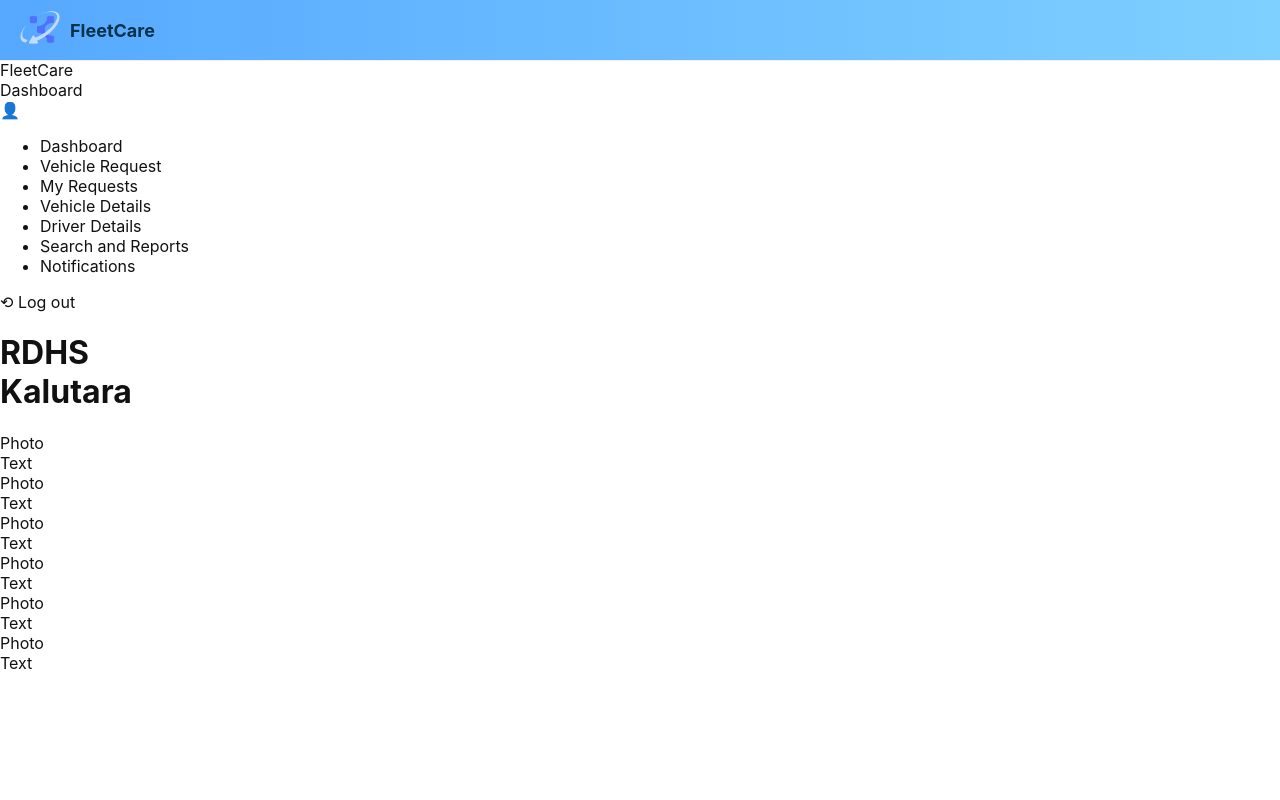
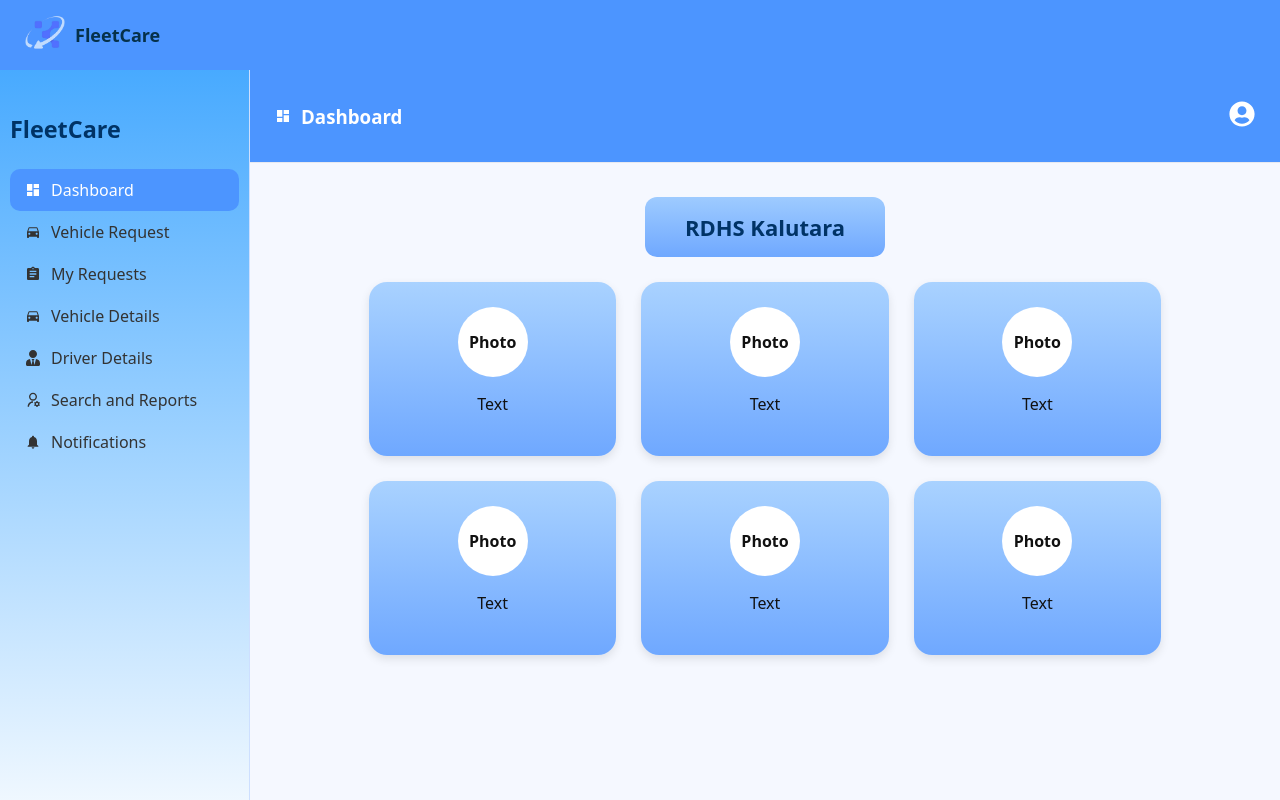
Before and after one commit to PBPerera/FleetCare, a React (Create React App) app: page /staff-dashboard in a window 1280 px wide. Built offline with nearby package versions, Linux system fonts and the light colour scheme.

Commit message:
StaffDashboard12

```diff
--- /dev/null
+++ b/src/pages/StaffDashboard.css
@@ -0,0 +1,208 @@
+html, body, #root {
+  margin: 0;
+  padding: 0;
+  height: 100%;
+  width: 100%;
+  overflow: hidden;
+  font-family: "Poppins", sans-serif;
+}
+
+.header-logo{
+  width:40px;
+  height:40px;
+  object-fit:contain;
+}
+
+.app-wrapper {
+  position: relative;
+  height: 100vh;
+  width: 100vw;
+}
+
+
+.app-container {
+  display: flex;
+  height: 100%;
+  width: 100%;
+  transition: 0.3s ease;
+}
+
+
+.blurred {
+  filter: blur(5px);
+  pointer-events: none;
+  user-select: none;
+}
+
+
+.sidebar {
+  width: 250px;
+  background: linear-gradient(#48aaff, #ffffff);
+  display: flex;
+  flex-direction: column;
+  justify-content: flex-start;
+  padding: 20px 10px;
+  box-sizing: border-box;
+  border-right: 1px solid #cddfff;
+  overflow-y: auto;
+  height: 100vh;
+}
+
+.logo-section {
+  display: flex;
+  align-items: center;
+  gap: 10px;
+  font-weight: bold;
+  font-size: 20px;
+  color: #003366;
+}
+
+.logo-icon {
+  color: #4c95ff;
+  font-size: 30px;
+}
+
+.menu {
+  list-style: none;
+  padding: 0;
+  margin-top: 0px;
+  flex: 1;
+}
+
+.menu li {
+  display: flex;
+  align-items: center;
+  gap: 10px;
+  color: #333;
+  padding: 10px 15px;
+  border-radius: 10px;
+  cursor: pointer;
+  transition: 0.3s;
+  font-weight: 500;
+}
+
+.menu li:hover,
+.menu li.active {
+  background: #4c95ff;
+  color: white;
+}
+
+.logout {
+  display: flex;
+  align-items: center;
+  gap: 10px;
+  color: black;
+  font-weight: 500;
+  cursor: pointer;
+  margin-top: auto;
+}
+
+
+.main-content {
+  flex: 1;
+  display: flex;
+  flex-direction: column;
+  background-color: #f5f8ff;
+  overflow: hidden;
+  position: relative;
+}
+
+
+.header {
+  background: #4c95ff;
+  color: white;
+  padding: 15px 25px;
+  display: flex;
+  align-items: center;
+  justify-content: space-between;
+  font-weight: 600;
+}
+
+.header-left {
+  display: flex;
+  align-items: center;
+  gap: 10px;
+}
+
+.fausercircle {
+  position: relative;
+  cursor: pointer;
+}
+
+.user-menu {
+  position: absolute;
+  top: 60px;
+  right: 30px;
+  background: #fff;
+  border: 1px solid #dcdcdc;
+  border-radius: 8px;
+  box-shadow: 0 4px 12px rgba(0,0,0,0.15);
+  width: 200px;
+  z-index: 999;
+}
+
+.user-menu .menu-item {
+  display: flex;
+  align-items: center;
+  gap: 10px;
+  padding: 12px 15px;
+  cursor: pointer;
+  color: #000;
+  font-weight: 500;
+}
+
+.user-menu .menu-item:hover {
+  background-color: #f2f2f2;
+}
+
+
+.dashboard-body {
+  flex: 1;
+  display: flex;
+  flex-direction: column;
+  align-items: center;
+  overflow: auto;
+  padding: 20px;
+}
+
+.title-box {
+  background: linear-gradient(180deg, #9ecbff, #6fa8ff);
+  color: #003366;
+  font-weight: 700;
+  font-size: 22px;
+  padding: 15px 40px;
+  border-radius: 12px;
+  margin-bottom: 25px;
+  margin-top: 15px;
+}
+
+.cards-container {
+  display: grid;
+  grid-template-columns: repeat(3, 1fr);
+  gap: 25px;
+  width: 80%;
+}
+
+.card {
+  background: linear-gradient(180deg, #a9d2ff, #6fa8ff);
+  border-radius: 18px;
+  padding: 25px;
+  text-align: center;
+  box-shadow: 0 4px 10px rgba(0,0,0,0.1);
+}
+
+.card-circle {
+  background-color: white;
+  width: 70px;
+  height: 70px;
+  border-radius: 50%;
+  display: flex;
+  align-items: center;
+  justify-content: center;
+  margin: 0 auto 10px;
+  font-weight: 600;
+}
+
+* {
+  font-family: system-ui, -apple-system, BlinkMacSystemFont, 'Segoe UI', Roboto, Oxygen, Ubuntu, Cantarell, 'Open Sans', 'Helvetica Neue', sans-serif;
+}
--- a/src/pages/StaffDashboard.jsx
+++ b/src/pages/StaffDashboard.jsx
@@ -1,46 +1,77 @@
-// StaffDashboard.jsx
-import React from "react";
+import React, { useState } from "react";
+import "./StaffDashboard.css";
+import { FaUserCircle, FaSignOutAlt, FaPhoneAlt } from "react-icons/fa";
+import { MdDashboard, MdPeople, MdDirectionsCar, MdSchedule, MdInfoOutline, MdReport, MdNotifications,MdAssignment } from "react-icons/md";
+import { FaUserTie, FaBell, FaTools, FaClipboardList } from "react-icons/fa";
+import { HiOutlineDocumentReport } from "react-icons/hi";
+import { RiUserSettingsLine } from "react-icons/ri";
+
 
 export default function StaffDashboard() {
+  const [isMenuOpen, setIsMenuOpen] = useState(false);
+
+  const handleUserClick = () => {
+    setIsMenuOpen(!isMenuOpen);
+  };
+
   return (
-    <div className="page-container staff-dashboard">
-      <header className="page-header small">
-        <div className="brand">FleetCare</div>
-        <div className="page-name">Dashboard</div>
-        <div className="avatar">👤</div>
-      </header>
+    <div className="app-wrapper">
+      <div className={`app-container ${isMenuOpen ? "blurred" : ""}`}>
+        {/* Sidebar */}
+        <aside className="sidebar">
+          <div className="logo-section">
 
-      <aside className="left-sidebar">
-        <nav className="sidebar-nav">
-          <ul>
-            <li className="active">Dashboard</li>
-            <li>Vehicle Request</li>
-            <li>My Requests</li>
-            <li>Vehicle Details</li>
-            <li>Driver Details</li>
-            <li>Search and Reports</li>
-            <li>Notifications</li>
+            <h3>FleetCare</h3>
+          </div>
+          <ul className="menu">
+            <li className="active"><MdDashboard /> Dashboard</li>
+            <li><MdDirectionsCar /> Vehicle Request</li>
+            <li><MdAssignment /> My Requests</li>
+            <li><MdDirectionsCar /> Vehicle Details</li>
+            <li><FaUserTie /> Driver Details</li>
+            <li><RiUserSettingsLine /> Search and Reports</li>
+            <li><MdNotifications /> Notifications</li>
+
           </ul>
-        </nav>
-        <div className="logout">⟲ Log out</div>
-      </aside>
+          <div className="logout">
+            <FaSignOutAlt /> Log out
+          </div>
+        </aside>
 
-      <main className="main-content">
-        <h1 className="page-title">
-          RDHS
-          <br />
-          <span>Kalutara</span>
-        </h1>
+        {/* Main Area */}
+        <main className="main-content">
+          <header className="header">
+            <div className="header-left">
+              <MdDashboard />
+              <h3>Dashboard</h3>
+            </div>
+            <div className="fausercircle" onClick={handleUserClick}>
+              <FaUserCircle size={26} />
+            </div>
+          </header>
 
-        <section className="cards-grid small-cards">
-          {Array.from({ length: 6 }).map((_, i) => (
-            <article className="info-card" key={i}>
-              <div className="photo">Photo</div>
-              <div className="text">Text</div>
-            </article>
-          ))}
-        </section>
-      </main>
+          <section className="dashboard-body">
+            <div className="title-box"><b>RDHS Kalutara</b></div>
+            <div className="cards-container">
+              {[...Array(6)].map((_, i) => (
+                <div key={i} className="card">
+                  <div className="card-circle">Photo</div>
+                  <p>Text</p>
+                </div>
+              ))}
+            </div>
+          </section>
+        </main>
+      </div>
+
+      {/* User Menu (visible even when blurred) */}
+      {isMenuOpen && (
+        <div className="user-menu">
+          <div className="menu-item"><FaUserCircle /> View Profile</div>
+          <div className="menu-item"><MdInfoOutline /> About Us</div>
+          <div className="menu-item"><FaPhoneAlt /> Contact Us</div>
+        </div>
+      )}
     </div>
   );
 }
```
